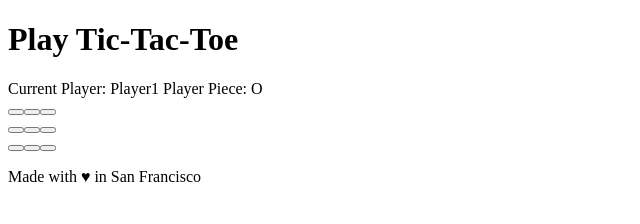
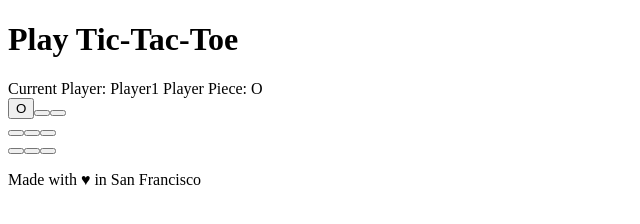
Before and after one commit to sara-gudeman/tic-tac-toe, a website: page app/index.html in a window 1280 px wide. Both pictures are taken after a click on the button 16 px from the left and 111 px from the top of the page. Shown: the full height of the page, 0-640 px from the left. Drawn offline with nearby package versions, Linux system fonts and the light colour scheme.

Commit message:
(feat) toggles piece based on current player piece

```diff
--- a/app/controllers/game.controller.js
+++ b/app/controllers/game.controller.js
@@ -39,6 +39,7 @@ function GameController ($scope) {
   // GAME FUNCTIONALITY
   function togglePiece (row, col) {
     console.log(row, col);
+    $scope.board[row][col] = $currentPiece;
   }
 
   $scope.togglePiece = togglePiece;
--- a/app/index.html
+++ b/app/index.html
@@ -19,7 +19,7 @@
         Current Player: {{currentPlayer.name}}
         Player Piece: {{currentPlayer.gamePiece}}
         <div class="row" ng-repeat="row in board" ng-init="parentIndex = $index">
-          <button ng-repeat="col in row track by $index" ng-click="togglePiece(parentIndex, $index)">{{board[row][$index]}}</button>
+          <button ng-repeat="col in row track by $index" ng-click="togglePiece(parentIndex, $index)">{{board[parentIndex][$index]}}</button>
         </div>
       </div>
     </article>
```
